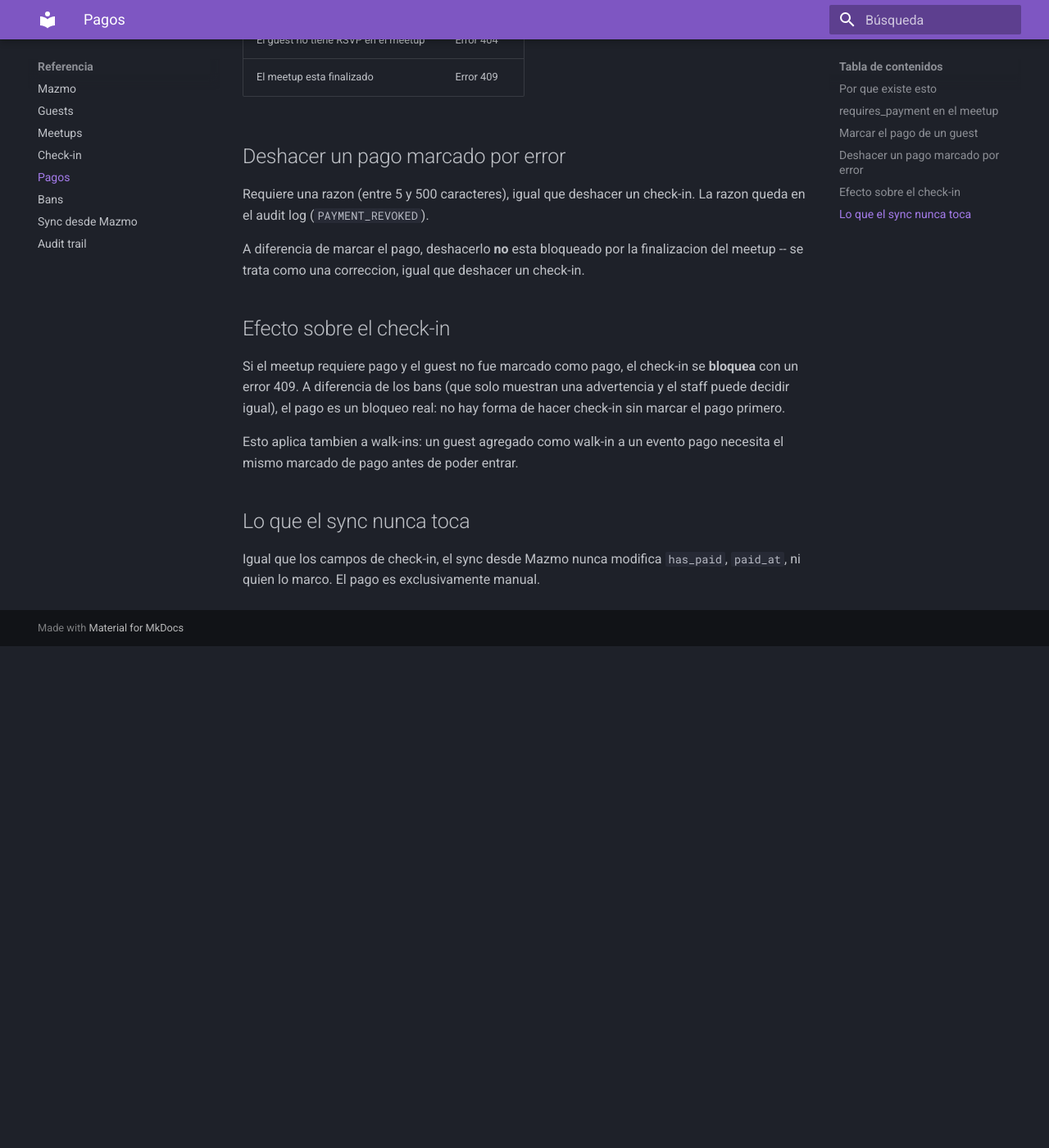
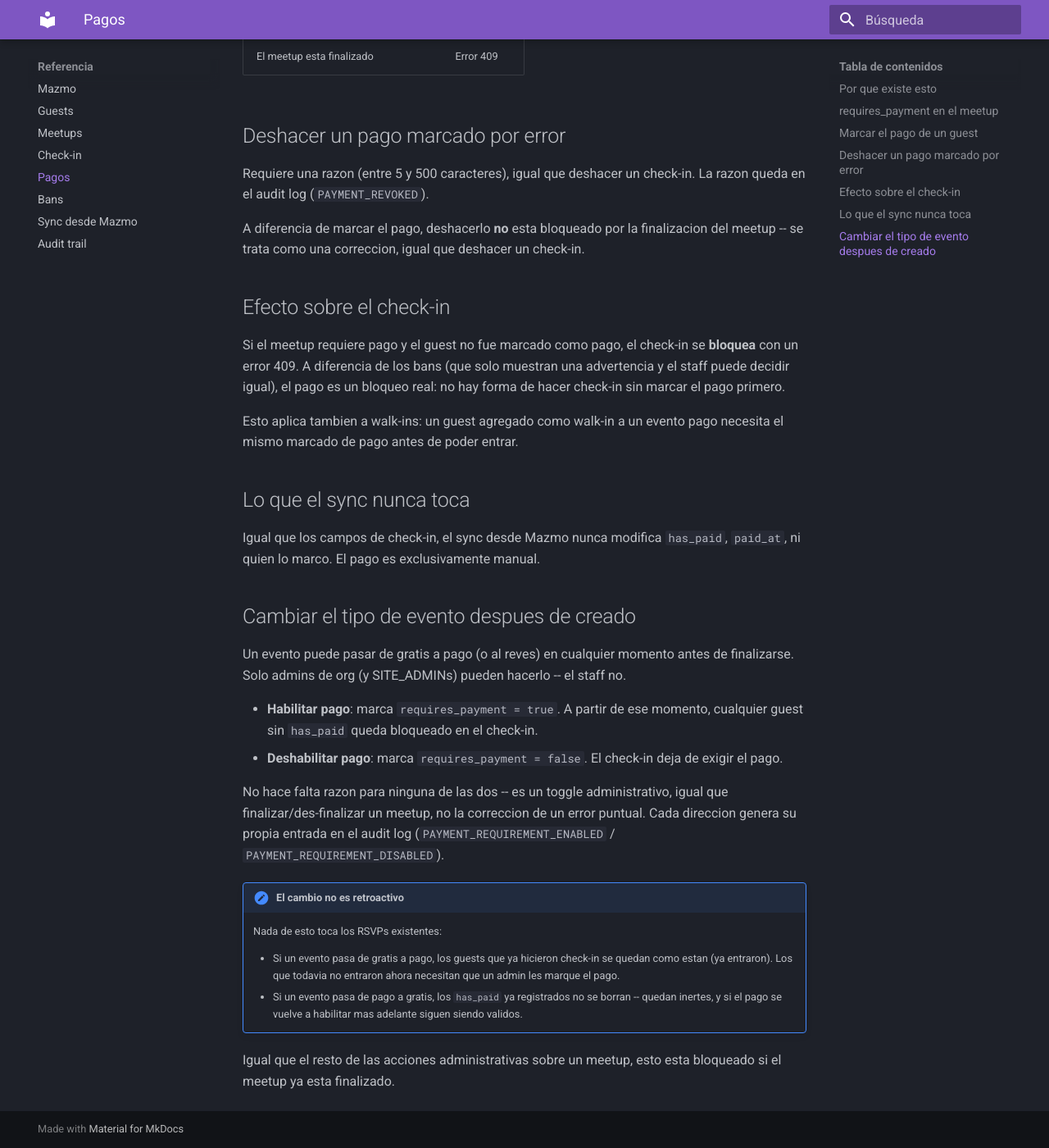
Before and after one commit to club-vanta/docs, an MkDocs documentation site: the page built from docs/business-logic/payments.md, in a window 1280 px wide and 1400 px high, scrolled down 1160 px. Shown: the whole window at 82% size. Built offline with MkDocs 1.6.1 and Material for MkDocs 9.7.7, drawn with Linux system fonts in a browser that asks for light colours; before the commit the page ends 1948 px from its top, so only the background shows below that; some of the changed text lies outside the part shown.

Commit message:
docs: document toggling payment requirement after meetup creation
Covers the new enable-payment/disable-payment endpoints: who can use
them (org admin), the finalized-meetup restriction, and that toggling
never retroactively touches existing has_paid data on RSVPs.

```diff
--- a/docs/business-logic/payments.md
+++ b/docs/business-logic/payments.md
@@ -8,7 +8,7 @@ El pago de la entrada lo maneja el organizador del evento por fuera del sistema
 
 ## `requires_payment` en el meetup
 
-Un meetup se marca como pago con el campo `requires_payment`. Se define al crear el meetup y no se puede editar despues -- si un evento gratuito pasa a ser pago, hay que crear un meetup nuevo.
+Un meetup se marca como pago con el campo `requires_payment`. Se define al crear el meetup, y se puede cambiar despues en cualquier momento (ver [Cambiar el tipo de evento](#cambiar-el-tipo-de-evento-despues-de-creado) mas abajo).
 
 Si `requires_payment` es `false` (el default), el sistema funciona exactamente igual que antes: el pago nunca se verifica.
 
@@ -45,3 +45,20 @@ Esto aplica tambien a walk-ins: un guest agregado como walk-in a un evento pago
 ## Lo que el sync nunca toca
 
 Igual que los campos de check-in, el sync desde Mazmo nunca modifica `has_paid`, `paid_at`, ni quien lo marco. El pago es exclusivamente manual.
+
+## Cambiar el tipo de evento despues de creado
+
+Un evento puede pasar de gratis a pago (o al reves) en cualquier momento antes de finalizarse. Solo admins de org (y SITE_ADMINs) pueden hacerlo -- el staff no.
+
+- **Habilitar pago**: marca `requires_payment = true`. A partir de ese momento, cualquier guest sin `has_paid` queda bloqueado en el check-in.
+- **Deshabilitar pago**: marca `requires_payment = false`. El check-in deja de exigir el pago.
+
+No hace falta razon para ninguna de las dos -- es un toggle administrativo, igual que finalizar/des-finalizar un meetup, no la correccion de un error puntual. Cada direccion genera su propia entrada en el audit log (`PAYMENT_REQUIREMENT_ENABLED` / `PAYMENT_REQUIREMENT_DISABLED`).
+
+!!! note "El cambio no es retroactivo"
+    Nada de esto toca los RSVPs existentes:
+
+    - Si un evento pasa de gratis a pago, los guests que ya hicieron check-in se quedan como estan (ya entraron). Los que todavia no entraron ahora necesitan que un admin les marque el pago.
+    - Si un evento pasa de pago a gratis, los `has_paid` ya registrados no se borran -- quedan inertes, y si el pago se vuelve a habilitar mas adelante siguen siendo validos.
+
+Igual que el resto de las acciones administrativas sobre un meetup, esto esta bloqueado si el meetup ya esta finalizado.
--- a/docs/roles-and-access.md
+++ b/docs/roles-and-access.md
@@ -61,6 +61,7 @@ Acceso completo dentro de la org. Ademas de todo lo que puede hacer Staff:
 - Banear y desbanear guests en la org (con razon obligatoria)
 - Finalizar y des-finalizar meetups
 - Marcar y deshacer el pago de un guest en eventos pagos (deshacer requiere razon)
+- Cambiar si un meetup requiere pago o no, en cualquier momento antes de finalizarlo
 - Ver el audit log completo de la org (todos los eventos, todos los actores)
 - Gestionar miembros de la org (agregar, cambiar rol, remover)
 
@@ -83,6 +84,7 @@ Acceso completo dentro de la org. Ademas de todo lo que puede hacer Staff:
 | **Desbanear guest** | No | Si | Si |
 | **Finalizar meetup** | No | Si | Si |
 | **Marcar/deshacer pago de guest** | No | Si | Si |
+| **Cambiar si un meetup requiere pago** | No | Si | Si |
 | **Ver audit log completo de la org** | No | Si | Si |
 | **Gestionar miembros de la org** | No | Si | Si |
 | **Crear organizaciones** | No | No | Si |
```
Also changed, not shown: docs/business-logic/meetups.md (+1 -1 lines), docs/technical/database-schema.md (+2 -2 lines).
